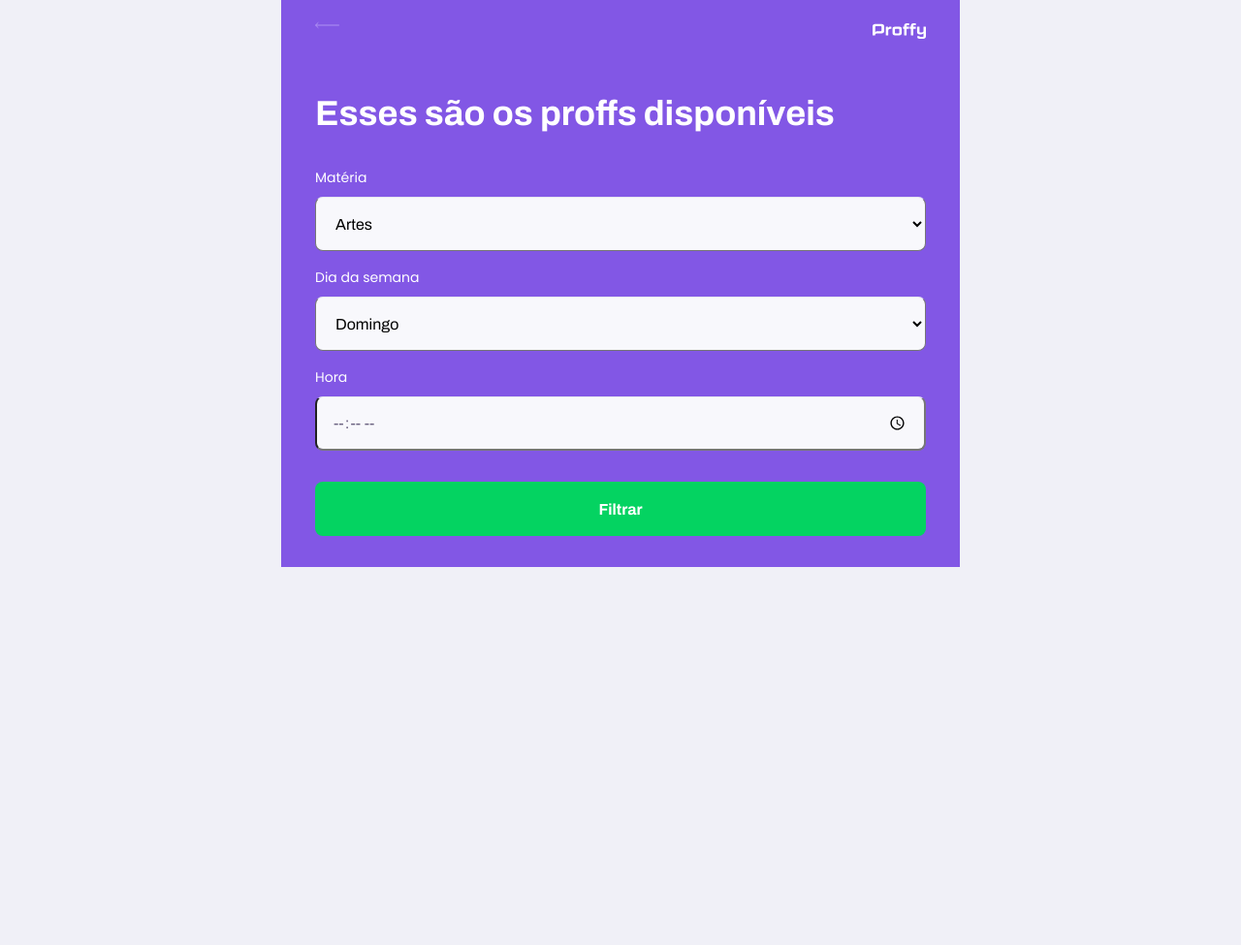
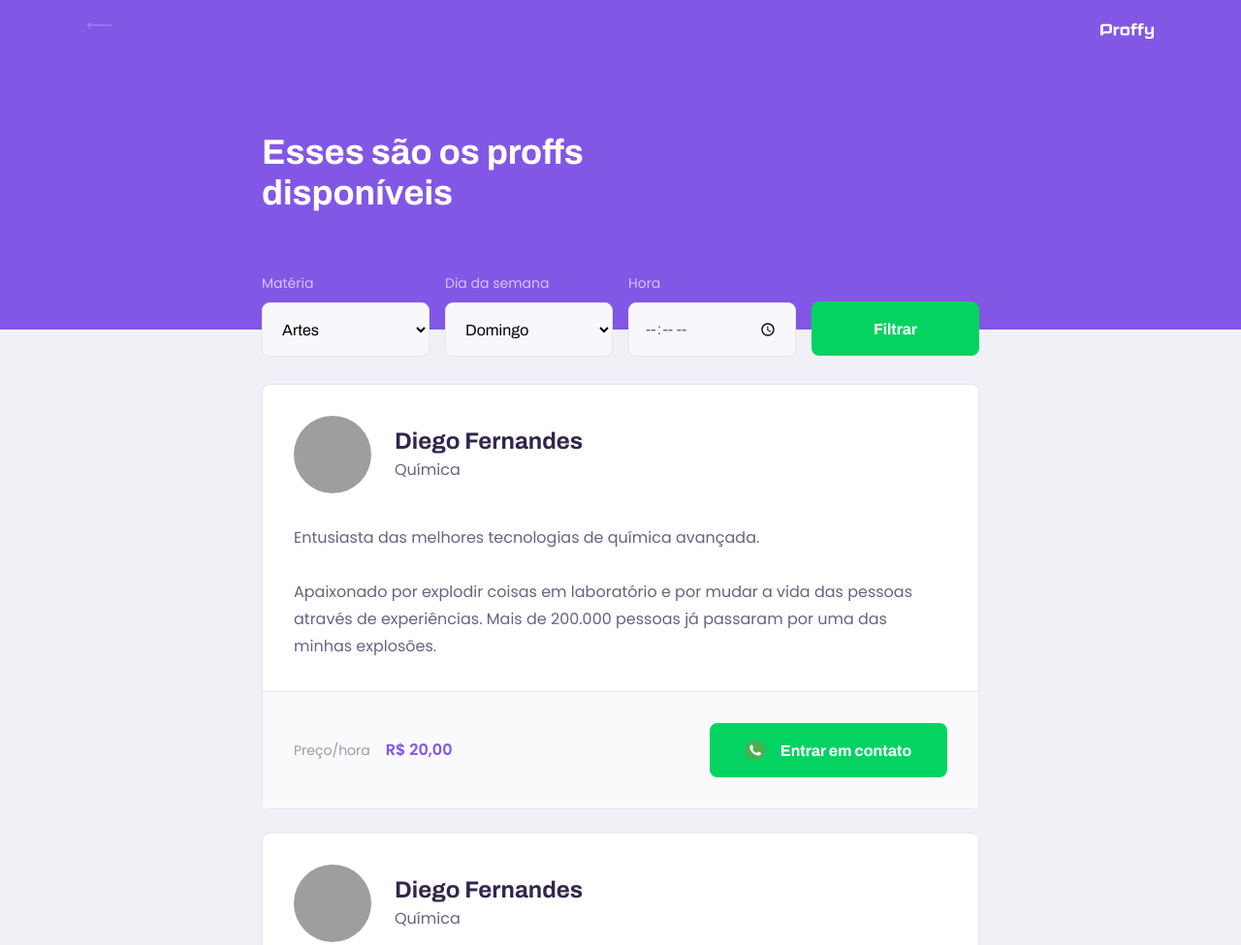
Before and after one commit to Esdraz/nlw_rocketseat, a plain HTML site: page study.html in a window 1280 px wide. Shown: the top 975 px of the page at 97% size. Before the commit the page ends 800 px from the top, so only its background shows below. Drawn offline with Linux system fonts and the light colour scheme; grey boxes are pictures that could not be loaded.

Commit message:
aula 02 finalizada

```diff
--- a/study.html
+++ b/study.html
@@ -65,8 +65,62 @@
           </form>
         </div>
       </header>
+      <main>
+        <article class="teacher-item">
+          <header>
+            <img
+              src="https://avatars2.githubusercontent.com/u/2254731?s=460&amp;u=0ba16a79456c2f250e7579cb388fa18c5c2d7d65&amp;v=4"
+              alt="Diego Fernandes"
+            />
+            <div>
+              <strong>Diego Fernandes</strong>
+              <span>Química</span>
+            </div>
+          </header>
+
+          <p>
+            Entusiasta das melhores tecnologias de química avançada.<br /><br />Apaixonado
+            por explodir coisas em laboratório e por mudar a vida das pessoas
+            através de experiências. Mais de 200.000 pessoas já passaram por uma
+            das minhas explosões.
+          </p>
+
+          <footer>
+            <p>Preço/hora<strong>R$ 20,00</strong></p>
+            <button type="button">
+              <img src="/images/icons/whatsapp.svg" alt="Whatsapp" />Entrar em
+              contato
+            </button>
+          </footer>
+        </article>
+        <article class="teacher-item">
+          <header>
+            <img
+              src="https://avatars2.githubusercontent.com/u/2254731?s=460&amp;u=0ba16a79456c2f250e7579cb388fa18c5c2d7d65&amp;v=4"
+              alt="Diego Fernandes"
+            />
+            <div>
+              <strong>Diego Fernandes</strong>
+              <span>Química</span>
+            </div>
+          </header>
+
+          <p>
+            Entusiasta das melhores tecnologias de química avançada.<br /><br />Apaixonado
+            por explodir coisas em laboratório e por mudar a vida das pessoas
+            através de experiências. Mais de 200.000 pessoas já passaram por uma
+            das minhas explosões.
+          </p>
+
+          <footer>
+            <p>Preço/hora<strong>R$ 20,00</strong></p>
+            <button type="button">
+              <img src="/images/icons/whatsapp.svg" alt="Whatsapp" />Entrar em
+              contato
+            </button>
+          </footer>
+        </article>
+      </main>
     </div>
   </body>
 </html>
-
-<!-- Continuar o video em 1' 46" -->
--- a/styles/partials/page-study.css
+++ b/styles/partials/page-study.css
@@ -34,6 +34,7 @@
 .page-header .header-content {
   width: 90%;
   margin: 3.2rem auto;
+  position: relative;
 }
 
 .page-header .header-content strong {
@@ -47,7 +48,7 @@
 }
 
 #search-teachers label {
-  color: var(--color-title-in-primary);
+  color: var(--color-text-in-primary);
 }
 
 #search-teachers .select-block {
@@ -87,7 +88,7 @@
   margin-top: 0.8rem;
   border-radius: 0.8rem;
   background: var(--color-input-background);
-  border-top: 1px solid var(--color-line-in-white);
+  border: 1px solid var(--color-line-in-white);
   outline: 0;
   padding: 0 1.6rem;
   font: 1.6rem Archivo;
@@ -100,9 +101,168 @@
 .input-block:focus-within::after {
   content: "";
   width: calc(100% - 3.2rem);
-  height: 2px;
+  height: 3px;
   background: var(--color-primary-light);
   position: absolute;
   left: 1.6rem;
   bottom: 0px;
 }
+
+#page-study main {
+  margin: 3.2rem auto
+  width: 90%;
+}
+
+.teacher-item {
+  background-color: var(--color-box-base);
+  border: 1px solid var(--color-line-in-white);
+  border-radius: 0.8rem;
+  margin-top: 2.4rem;
+}
+
+.teacher-item header{
+  padding: 3.2rem 2rem;
+  display: flex;
+  align-items: center;
+}
+
+.teacher-item header img {
+  width: 8rem;
+  height: 8rem;
+  border-radius: 50%;
+}
+
+.teacher-item header div {
+  margin-left: 2.4rem;
+}
+
+.teacher-item header div strong {
+  font: 700 2.4rem Archivo;
+  display: block;
+  color: var(--color-text-title);
+}
+
+.teacher-item header div span {
+  font-size: 1.6rem;
+  display: block;
+  margin-top: .4rem;
+}
+
+.teacher-item > p {
+  padding: 0 2rem;
+  font-size: 1.6rem;
+  line-height: 2.8rem;
+}
+
+.teacher-item footer {
+  padding: 3.2rem 2rem;
+  background-color: var(--color-box-footer);
+  border-top: 1px solid var(--color-line-in-white);
+  margin-top: 3.2rem;
+  display: flex;
+  align-items: center;
+  justify-content: space-between;
+
+}
+
+.teacher-item footer p {
+  font-size: 1.4rem;
+  line-height: 2.4rem;
+  color: var(--color-text-complement);
+}
+
+.teacher-item footer p strong {
+  font-size: 1.6rem;
+  color: var(--color-primary);
+  display: block;
+}
+
+.teacher-item footer button {
+  width: 20rem;
+  height: 5.6rem;
+  background: var(--color-secondary);
+  color: var(--color-button-text);
+  border: 0;
+  border-radius: .8rem;
+  cursor: pointer;
+  font: 700 1.4rem Archivo;
+  display: flex;
+  align-items: center;
+  justify-content: space-evenly;
+  text-decoration: none;
+  transition: background 0.2s;
+  margin-left: 1.6rem;
+}
+
+.teacher-item footer button:hover {
+
+}
+
+@media (min-width:700px) {
+  #page-study #container {
+    max-width: 100vw;
+  }
+
+  .page-header {
+    height: 340px;
+  }
+
+  .page-header .top-bar-container {
+    max-width: 1100px;
+  }
+
+  .page-header .header-content {
+    max-width: 740px;
+    margin: 0 auto;
+    flex: 1 1;
+    padding-bottom: 48px;
+    display: flex;
+    flex-direction: column;
+    justify-content: center;
+  }
+
+  .page-header .header-content strong {
+    max-width: 350px;
+  }
+  .teacher-item header,
+  .teacher-item footer {
+    padding: 32px;
+  }
+
+  #search-teachers {
+    display: grid;
+    grid-template-columns: repeat(4, 1fr);
+    gap: 16px;
+    position: absolute;
+    bottom: -28px;
+  }
+
+  #page-study main {
+    padding: 32px 0;
+    max-width: 740px;
+    margin: 0 auto;
+  }
+
+  #search-teachers .select-block {
+    margin-bottom: 0;
+  }
+
+  .teacher-item > p {
+    padding: 0 32px;
+  }
+
+  .teacher-item footer p strong {
+    display: initial;
+    margin-left: 16px;
+  }
+
+  .teacher-item footer button {
+    width: 245px;
+    font-size: 16px;
+    justify-content: center;
+  }
+
+  .teacher-item footer button img {
+    margin-right: 16px;
+  }
+}
```
